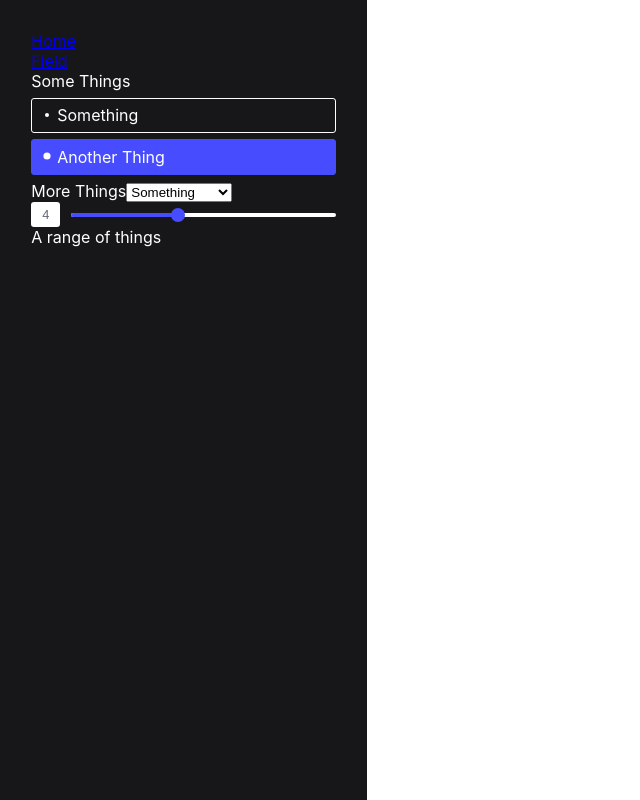
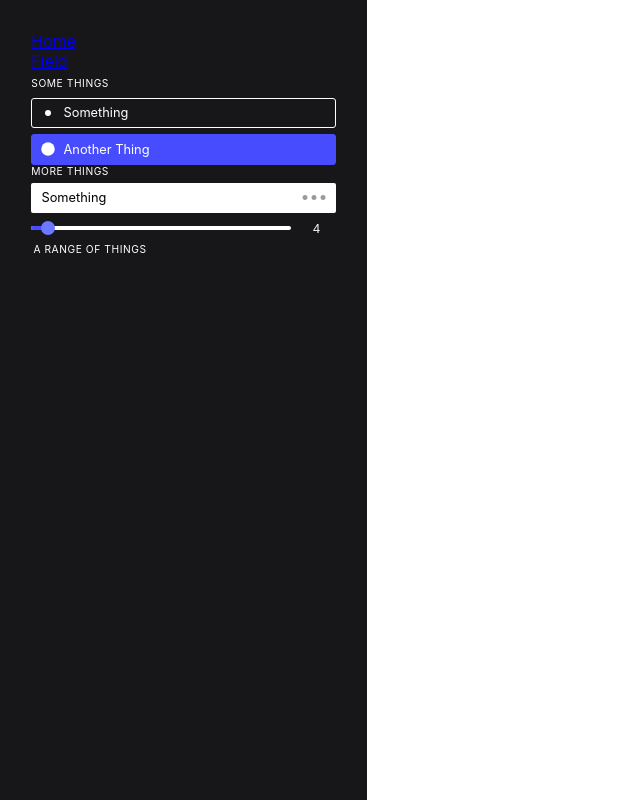
Before and after one commit to alecmarcus/spect, a React (Create React App) app: page / in a window 1280 px wide. Shown: the whole page, without its empty margins (0-640 px from the left). Built offline with nearby package versions, Linux system fonts and the light colour scheme.

Commit message:
create custom style dropdown
+ finalize other control styles as well

```diff
--- a/src/components/Controls/Radio/Radio.module.scss
+++ b/src/components/Controls/Radio/Radio.module.scss
@@ -1,8 +1,9 @@
+@import '../../../styles/mixins/label-text';
 @import '../../../styles/mixins/transitions';
 @import '../../../styles/functions/ms';
 @import '../../../styles/variables/colors';
 
-$dot-size: 4px;
+$dot-size: 6px;
 
 .dot,
 .optionLabel {
@@ -17,7 +18,7 @@ $dot-size: 4px;
   color: inherit;
   flex: none;
   height: $dot-size;
-  margin: 0 0 1px ms(-1);
+  margin: 0 0 0 ms(-1);
   position: absolute;
   width: $dot-size;
 
@@ -26,10 +27,15 @@ $dot-size: 4px;
   }
 }
 
+.groupLabel {
+  @include label-text;
+}
+
 .optionLabel {
   color: white;
   flex: 2;
-  padding: ms(-4) ms(-1) ms(-4) ms(2);
+  font-size: ms(-1);
+  padding: ms(-4) ms(-1) ms(-4) ms(3);
 }
 
 .optionWrapper {
@@ -40,14 +46,21 @@ $dot-size: 4px;
   color: white;
   display: flex;
   justify-content: flex-start;
-  margin: ms(-4) 0;
+  margin: ms(-4) 0 0;
+
+  &:hover {
+    color: $ultramarine;
+  }
+
+  &:hover,
+  &.selected {
+    .dot {
+      transform: scale(2.25);
+    }
+  }
 
   &.selected {
     background-color: currentColor;
     color: $ultramarine;
-
-    .dot {
-      transform: scale(1.8);
-    }
   }
 }
--- a/src/components/Controls/Select/Select.module.scss
+++ b/src/components/Controls/Select/Select.module.scss
@@ -0,0 +1,121 @@
+@import '../../../styles/mixins/label-text';
+@import '../../../styles/mixins/transitions';
+@import '../../../styles/mixins/button-reset';
+@import '../../../styles/mixins/ul-reset';
+@import '../../../styles/functions/ms';
+@import '../../../styles/variables/colors';
+
+$option-padding: ms(-4) ms(-2) ms(-3);
+
+.customOptionButton {
+  @include button-reset;
+  color: $gray-90;
+  height: 100%;
+  padding: $option-padding;
+  text-align: left;
+  width: 100%;
+}
+
+.customOptionButton,
+.select {
+  @include transition;
+
+  &:hover {
+    background-color: $ultramarine;
+    color: white;
+  }
+}
+
+.customOptionList {
+  @include transition(
+    $property: (
+      opacity,
+      height,
+    ),
+    $duration: 200ms
+  );
+  @include ul-reset;
+  background-color: white;
+  border-radius: 2px;
+  display: flex;
+  flex-flow: column;
+  font-size: ms(-1);
+  opacity: 0;
+  overflow: hidden;
+  position: absolute;
+  transition-delay: 0.1s;
+  width: 100%;
+  z-index: 1;
+}
+
+.customOptionWrapper {
+  @include transition($property: top, $duration: 200ms);
+  height: ms(3);
+  position: absolute;
+  top: ms(3);
+  width: 100%;
+
+  &.selected {
+    top: 0;
+  }
+}
+
+.label {
+  @include label-text;
+  display: block;
+  margin-bottom: ms(-4);
+}
+
+.OSoption {
+  display: none;
+}
+
+.select {
+  appearance: none;
+  background-color: white;
+  border: 0;
+  border-radius: 2px;
+  cursor: pointer;
+  font-family: inherit;
+  font-size: ms(-1);
+  padding: $option-padding;
+  position: absolute;
+  width: 100%;
+  z-index: 2;
+
+  &:focus {
+    outline: 0;
+
+    + .customOptionList {
+      height: 2 * ms(3);
+      opacity: 1;
+    }
+  }
+}
+
+.wrapper {
+  height: ms(3);
+  position: relative;
+
+  &::after {
+    color: $gray-40;
+    content: '•••';
+    height: 100%;
+    line-height: 1.7;
+    pointer-events: none;
+    position: absolute;
+    right: ms(-3);
+    top: 0;
+    z-index: 3;
+  }
+
+  &:focus-within {
+    &::after {
+      color: $gray-80;
+    }
+  }
+}
+
+:export {
+  varOptionHeight: ms($steps: 3, $base: 1);
+}
--- a/src/components/Controls/Select/index.js
+++ b/src/components/Controls/Select/index.js
@@ -1,7 +1,10 @@
 /* eslint-disable jsx-a11y/no-onchange */
-import React, { useState } from 'react';
+import React, { useMemo, useState } from 'react';
 import PropTypes from 'prop-types';
+import { className } from 'utils';
 import styles from './Select.module.scss';
+
+const OPTION_HEIGHT = parseFloat(styles.varOptionHeight);
 
 const Select = ({
     defaultVal,
@@ -10,18 +13,47 @@ const Select = ({
     property,
   }) => {
   const [value, setValue] = useState(defaultVal);
+  const [isOpen, setIsOpen] = useState(false);
 
-  const handleChange = (e) => {
-    setValue(e.target.value);
+  const handleOpen = e => {
+    setIsOpen(!isOpen);
+    isOpen && e.target.blur();
   };
+
+  const handleChange = value => {
+    setValue(value);
+  };
+
+  const listHeight = useMemo(() => {
+    return { height: (isOpen === true ? `${options.length * OPTION_HEIGHT}rem` : `${OPTION_HEIGHT}rem`), };
+  });
+
   return (
     <div>
-      <label htmlFor={property}>{labelText}</label>
-      <select id={property} value={value} onChange={handleChange}>
-        {options.map(({ displayText, optValue, }, i) => (
-          <option key={i} value={optValue}>{displayText}</option>
-        ))}
-      </select>
+      <label className={styles.label} htmlFor={property}>{labelText}</label>
+      <div className={styles.wrapper}>
+        <select
+          className={styles.select}
+          onBlur={() => setIsOpen(false)}
+          onChange={handleChange}
+          onMouseUp={handleOpen}
+          id={property}
+          value={value}
+        >
+          {options.map(({ displayText, optValue, }, i) => (
+            <option className={styles.OSoption} key={`OSOption${i}`} value={optValue}>{displayText}</option>
+          ))}
+        </select>
+        <ul className={styles.customOptionList} style={listHeight}>
+          {options.map(({ displayText, optValue, }, i) => (
+            <li {...className(styles.customOptionWrapper, (optValue === value) && styles.selected)} key={i}>
+              <button onClick={() => handleChange(optValue)} className={styles.customOptionButton}>
+                {displayText}
+              </button>
+            </li>
+          ))}
+        </ul>
+      </div>
     </div>
   );
 };
--- a/src/components/Controls/Slider/Slider.module.scss
+++ b/src/components/Controls/Slider/Slider.module.scss
@@ -1,3 +1,4 @@
+@import '../../../styles/mixins/label-text';
 @import '../../../styles/mixins/transitions';
 @import '../../../styles/functions/ms';
 @import '../../../styles/variables/colors';
@@ -15,20 +16,24 @@ $thumb-size: 3.5 * $track-height;
 }
 
 .label {
-  flex: none;
-  width: 100%;
+  @include label-text;
+  @include transition;
+  margin: ms(-9);
 }
 
 .maxxed {
+  .label,
+  .slider::-webkit-slider-thumb,
   .value {
-    background-color: $ultramarine;
-    color: white;
+    color: $ultramarine;
   }
 }
 
 .minned {
+  .label,
+  .slider::-webkit-slider-thumb,
   .value {
-    background-color: $gray-30;
+    color: $gray-40;
   }
 }
 
@@ -48,7 +53,7 @@ $thumb-size: 3.5 * $track-height;
     background-color: currentColor;
     border: 2px solid currentColor;
     border-radius: 100%;
-    color: $ultramarine;
+    color: $light-blue;
     height: $thumb-size;
     position: relative;
     transform-origin: center;
@@ -96,19 +101,26 @@ $thumb-size: 3.5 * $track-height;
 }
 
 .value {
+  @include transition;
   appearance: none;
-  background-color: white;
+  background-color: transparent;
   border: 0;
-  border-radius: 3px;
-  color: $black-coral;
+  border-radius: 2px;
+  color: white;
   flex: none;
   font-size: ms(-1);
   height: ms(2);
   line-height: ms(1);
-  margin-right: ms(-2);
+  margin: 2px 0 0 ms(-4);
   padding: 0 ms(-4) 0;
   text-align: center;
-  width: ms(0);
+  width: ms(2);
+
+  &:focus {
+    background-color: white;
+    color: $black-coral;
+    outline: 0;
+  }
 
   &::-webkit-outer-spin-button,
   &::-webkit-inner-spin-button {
--- a/src/components/Controls/Slider/index.js
+++ b/src/components/Controls/Slider/index.js
@@ -1,4 +1,4 @@
-import React, { useEffect, useRef, useState, useMemo } from 'react';
+import React, { useRef, useState, useMemo } from 'react';
 import PropTypes from 'prop-types';
 import { className } from 'utils';
 import styles from './Slider.module.scss';
@@ -14,7 +14,22 @@ const Slider = ({
   const [value, setValue] = useState(defaultVal);
   const fillRef = useRef();
   const fillWidth = useMemo(() => {
-    return { width: `${100 * value / max}%`, };
+    return {
+      width: `${
+        Math.min(
+          100,
+          (
+            // The width increases very slightly as the value decreases, in order
+            // to make up for a slight sift towards the middle that the thumb
+            // has as it nears either end. Without this, the shift would create a tiny
+            // gap between the tracker fill bar and the thumb as the value nears 0.
+            (100 * value / max)
+            + ((1.25 / Math.max(value, 1))
+            * step)
+          )
+        )
+      }%`,
+    };
   });
 
   const handleChange = e => {
@@ -25,15 +40,6 @@ const Slider = ({
 
   return (
     <div {...className(styles.sliderOuterWrapper, (value === min) && styles.minned, (value === max) && styles.maxxed)}>
-      <input
-          className={styles.value}
-          type="number"
-          max={max}
-          min={min}
-          onChange={handleChange}
-          value={value}
-          placeholder={value}
-        />
       <div className={styles.sliderInnerWrapper}>
         <span className={styles.fill} ref={fillRef} style={fillWidth}/>
         <input type="range"
@@ -45,8 +51,17 @@ const Slider = ({
           onChange={handleChange}
           step={step}
           value={value}
-          />
+        />
       </div>
+      <input
+          className={styles.value}
+          type="number"
+          max={max}
+          min={min}
+          onChange={handleChange}
+          value={value}
+          placeholder={value}
+        />
       <label className={styles.label} htmlFor={property}>{labelText}</label>
     </div>
   );
--- a/src/components/Master/index.js
+++ b/src/components/Master/index.js
@@ -1,9 +1,9 @@
-import React, { useContext } from 'react'
+import React, { useContext } from 'react';
 import { Link, ViewContext, Radio, Select, Slider } from 'components';
-import styles from './master.module.scss'
+import styles from './master.module.scss';
 
 const Master = () => {
-  const [state, setState] = useContext(ViewContext)
+  const [state, setState] = useContext(ViewContext);
 
   return (
     <div className={styles.master}>
@@ -35,7 +35,7 @@ const Master = () => {
               displayText: 'Another Thing',
               optValue: 'anotherThing',
               valueText: 'anotherThing',
-            },
+            }
           ]
         }
         property={'someThings'}
@@ -53,7 +53,7 @@ const Master = () => {
             {
               displayText: 'Another Thing',
               optValue: 'anotherThing',
-            },
+            }
           ]
         }
         property={'moreThings'}
@@ -61,13 +61,13 @@ const Master = () => {
       <Slider
         defaultVal={4}
         labelText={'A range of things'}
-        max={10}
+        max={100}
         min={0}
         property={'aRangeOfThings'}
         step={1}
       />
     </div>
-  )
-}
+  );
+};
 
-export default Master
+export default Master;
--- a/src/components/Master/master.module.scss
+++ b/src/components/Master/master.module.scss
@@ -5,10 +5,10 @@
 .master {
   background-color: $gray-80;
   box-sizing: border-box;
-  color: #ffffff;
+  color: white;
   flex: 1;
   height: 100vh;
-  min-width: ms(12);
+  min-width: ms(13);
   padding: ms(3);
 }
 
@@ -17,5 +17,5 @@
 }
 
 .active {
-  color: $azure;
+  color: $light-blue;
 }
--- a/src/styles/mixins/_index.scss
+++ b/src/styles/mixins/_index.scss
@@ -1,5 +1,6 @@
 @import 'anchor-reset';
 @import 'button';
 @import 'button-reset';
+@import 'label-text';
 @import 'transitions';
 @import 'ul-reset';
--- /dev/null
+++ b/src/styles/mixins/_label-text.scss
@@ -0,0 +1,7 @@
+@mixin label-text {
+  flex: none;
+  font-size: ms(-2);
+  letter-spacing: ms(-15);
+  text-transform: uppercase;
+  width: 100%;
+}
--- a/src/styles/variables/_colors.scss
+++ b/src/styles/variables/_colors.scss
@@ -10,7 +10,8 @@ $gray-70: #29282b;
 $gray-80: #171619;
 $gray-90: #0f0e12;
 
-$azure: #279af1;
 $ultramarine: #474dff;
+$deep-blue: #310cff;
+$light-blue: #6d77ff;
 $tuscany: #c49991;
 $black-coral: #60656f;
```
